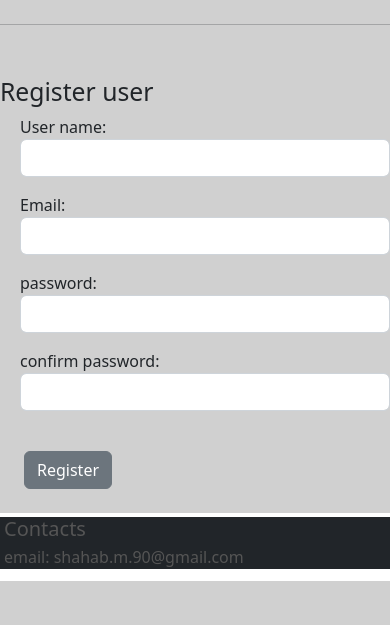
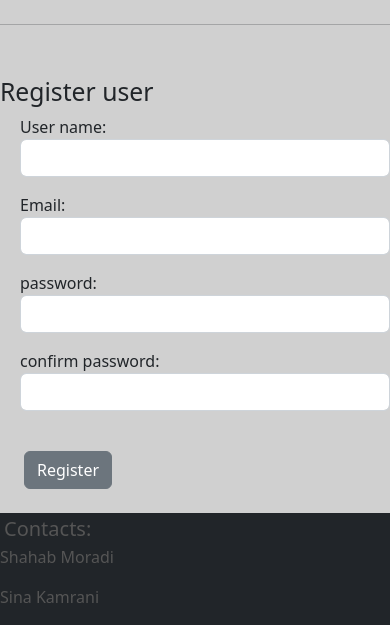
Before and after one commit to shahabmor/IMDb, a Django app: page /account/register in a window 390 px wide. Shown: the part 263-888 px from the top of the page. Before the commit the page ends 844 px from the top, so only its background shows below. Run offline with Django 4.2, Linux system fonts and the light colour scheme.

Commit message:
Fix template

```diff
--- a/movies/templates/movies/movie_detail.html
+++ b/movies/templates/movies/movie_detail.html
@@ -6,11 +6,13 @@
 {% block body %}
 
     <div class="row">
-        <div style="text-align: justify">
+        <div class="col-sm-2"></div>
+        <div class="col-sm-8" style="text-align: justify">
             <h5>Imdb Score: {{ movie.imdb_score }} &#11088;</h5>
             <br>
             <p>{{ movie.description }}</p>
         </div>
+        <div class="col-sm-2"></div>
     </div>
 
     <div class="row">
--- a/templates/base.html
+++ b/templates/base.html
@@ -108,9 +108,21 @@
     </div>
 </div>
 
-<footer class="footer navbar-fixed-bottom bg-dark " style="color: #555555">
-    <h5 class="m-1">Contacts</h5>
-    <p class="m-1">email: shahab.m.90@gmail.com</p>
+<footer class="bg-dark " style="color: #555555">
+    <div class="row">
+        <div class="col-sm-1">
+            <h5 class="m-1">Contacts:</h5>
+        </div>
+        <div class="col-sm-9"></div>
+        <div class="col-sm-1">
+            <p>Shahab Moradi</p>
+        </div>
+        <div class="col-sm-1">
+            <p>Sina Kamrani</p>
+        </div>
+
+
+    </div>
 </footer>
 
 </body>
```
